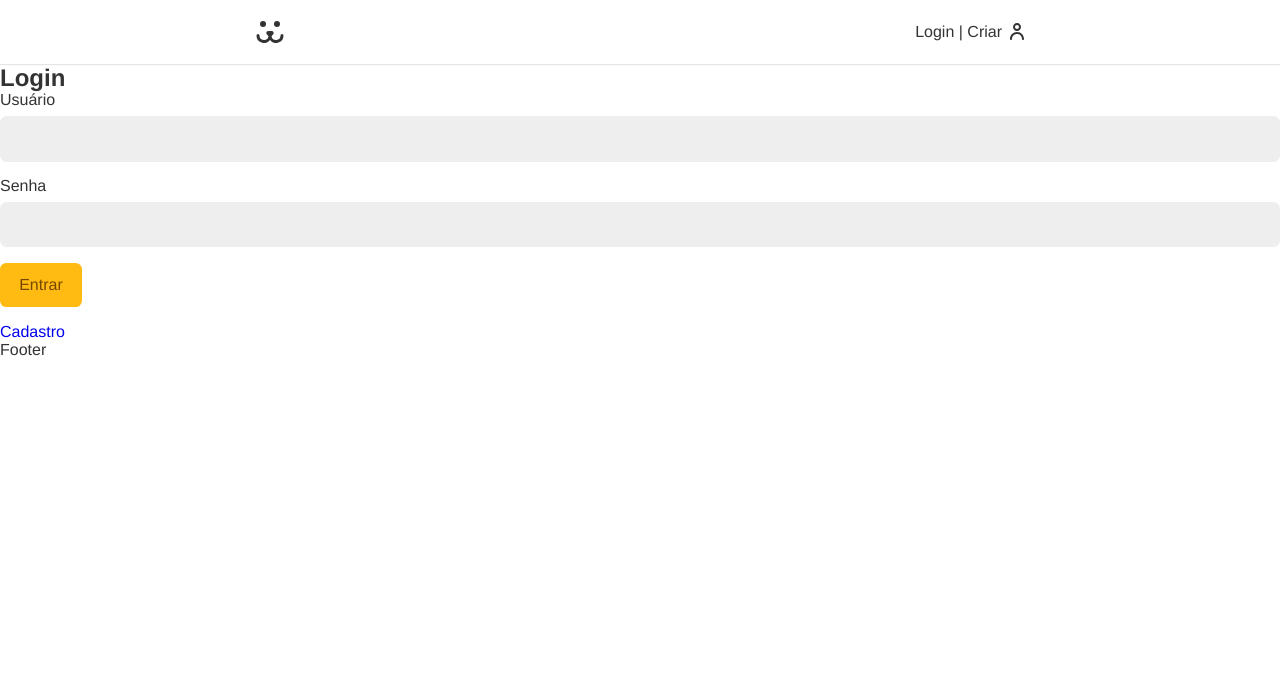
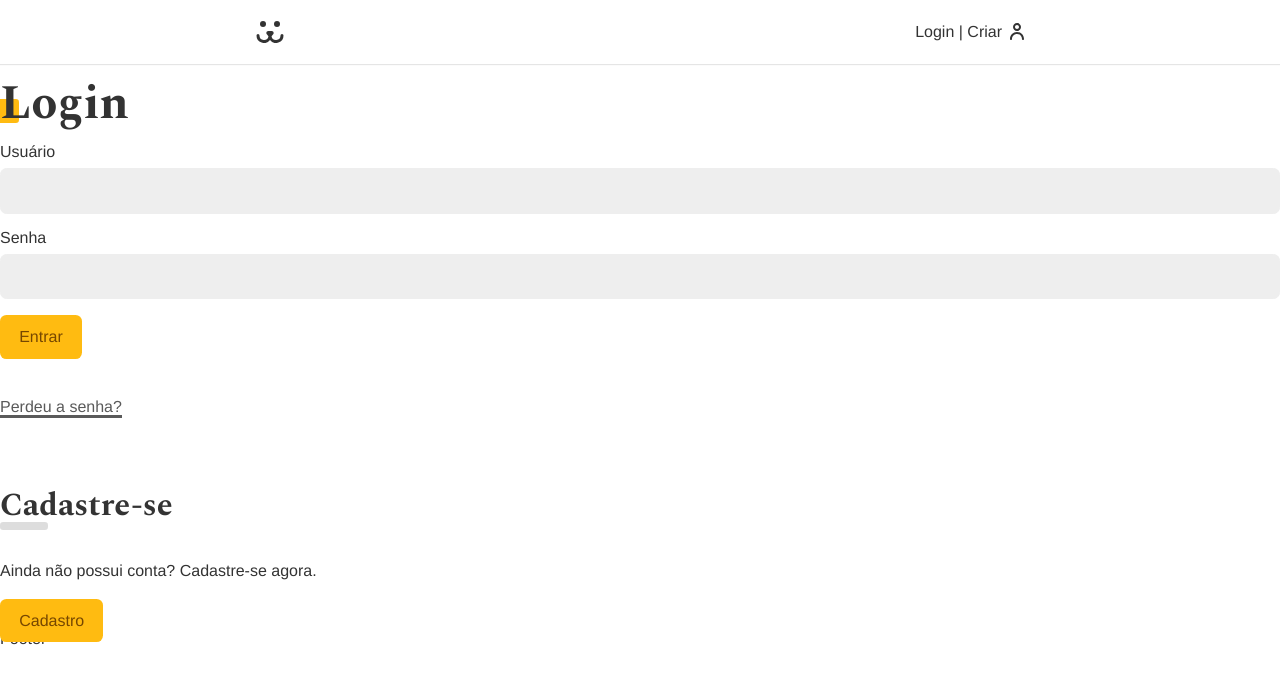
Before and after one commit to niusdev/AumigosSocial, a React (Vite) app: page /login in a window 1280 px wide. Shown: the top 684 px of the page. Built offline with nearby package versions, Linux system fonts and the light colour scheme.

Commit message:
feat: include adding token validation, user logout, and auto-login functions, and improving the login function and LoginForm styles

```diff
--- a/src/App.css
+++ b/src/App.css
@@ -1,3 +1,4 @@
+@import url("https://fonts.googleapis.com/css2?family=Spectral:wght@400;700&display=swap");
 * {
   box-sizing: border-box;
 }
@@ -41,6 +42,7 @@
 
 a {
   text-decoration: none;
+  color: #333;
 }
 
 .container {
@@ -48,3 +50,52 @@
   padding: 0 1rem;
   margin: 0 auto;
 }
+
+
+.title {
+  font-family: var(--type-second);
+  line-height: 1;
+  font-size: 3rem;
+  margin: 1rem 0;
+  position: relative;
+  z-index: 1;
+}
+
+.title::after {
+  content: '';
+  display: block;
+  width: 1.5rem;
+  height: 1.5rem;
+  background: #fb1;
+  position: absolute;
+  bottom: 5px;
+  left: -5px;
+  border-radius: .2rem;
+  z-index: -1;
+  -webkit-border-radius: .2rem;
+  -moz-border-radius: .2rem;
+  -ms-border-radius: .2rem;
+  -o-border-radius: .2rem;
+}
+
+.animeLeft {
+  opacity: 0;
+  transform: translateX(-20px);
+  animation: animeLeft 0.3s forwards;
+  -webkit-transform: translateX(-20px);
+  -moz-transform: translateX(-20px);
+  -ms-transform: translateX(-20px);
+  -o-transform: translateX(-20px);
+  -webkit-animation: animeLeft 0.3s forwards;
+}
+
+@keyframes animeLeft {
+  to {
+    opacity: 1;
+    transform: initial;
+    -webkit-transform: initial;
+    -moz-transform: initial;
+    -ms-transform: initial;
+    -o-transform: initial;
+  }
+}
--- a/src/UserStorage.jsx
+++ b/src/UserStorage.jsx
@@ -1,12 +1,26 @@
 import React from "react";
 import { UserContext } from "./UserContext";
-import { TOKEN_POST, USER_GET } from "./api";
+import { TOKEN_POST, TOKEN_VALIDATE_POST, USER_GET } from "./api";
+import { useNavigate } from "react-router-dom";
 
 const UserStorage = ({ children }) => {
   const [data, setData] = React.useState(null);
   const [login, setLogin] = React.useState(false);
   const [loading, setLoading] = React.useState(false);
   const [error, setError] = React.useState(null);
+  const navigate = useNavigate();
+
+  const userLogout = React.useCallback(
+    async function () {
+      setData(null);
+      setError(null);
+      setLoading(false);
+      setLogin(false);
+      window.localStorage.removeItem("token");
+      navigate("/login");
+    },
+    [navigate],
+  );
 
   async function getUser(token) {
     const { url, options } = USER_GET(token);
@@ -17,15 +31,50 @@
   }
 
   async function userLogin(username, password) {
-    const { url, options } = await TOKEN_POST({username, password});
-    const tokenRes = await fetch(url, options);
-    const { token } = await tokenRes.json();
-    window.localStorage.setItem("token", token);
-    getUser(token);
+    try {
+      setError(null);
+      setLoading(true);
+      const { url, options } = TOKEN_POST({ username, password });
+      const tokenRes = await fetch(url, options);
+      if (!tokenRes.ok) throw new Error(`Error: usuário inválido!`);
+      const { token } = await tokenRes.json();
+      window.localStorage.setItem("token", token);
+      await getUser(token);
+      navigate("/conta");
+    } catch (error) {
+      setError(error.message);
+      setLogin(false);
+    } finally {
+      setLoading(false);
+    }
   }
 
+  React.useEffect(() => {
+    async function autoLogin() {
+      const token = window.localStorage.getItem("token");
+      if (!token) return;
+      if (token) {
+        try {
+          setError(null);
+          setLoading(true);
+          const { url, options } = TOKEN_VALIDATE_POST(token);
+          const response = await fetch(url, options);
+          if (!response.ok) throw new Error("Token inválido!");
+          await getUser(token);
+        } catch (error) {
+          userLogout();
+        } finally {
+          setLoading(false);
+        }
+      }
+    }
+    autoLogin();
+  }, [userLogout]);
+
   return (
-    <UserContext.Provider value={{ userLogin, data }}>
+    <UserContext.Provider
+      value={{ userLogin, userLogout, data, error, loading, login }}
+    >
       {children}
     </UserContext.Provider>
   );
--- a/src/api.jsx
+++ b/src/api.jsx
@@ -13,6 +13,18 @@
   };
 }
 
+export function TOKEN_VALIDATE_POST(token) {
+  return {
+    url: API_URL + "/jwt-auth/v1/token/validate",
+    options: {
+      method: "POST",
+      headers: {
+        Authorization: "Bearer " + token,
+      },
+    },
+  };
+}
+
 export function USER_GET(token) {
   return {
     url: API_URL + "/api/user",
--- a/src/components/Header.jsx
+++ b/src/components/Header.jsx
@@ -5,7 +5,7 @@
 import { UserContext } from "../UserContext";
 
 const Header = () => {
-  const { data } = useContext(UserContext);
+  const { data, userLogout } = useContext(UserContext);
 
   return (
     <header className={styles.header}>
@@ -14,9 +14,12 @@
           <Dogs />
         </Link>
         {data ? (
-          <Link to="/conta" className={styles.login}>
-            {data.nome}
-          </Link>
+          <div>
+            <Link to="/conta" className={styles.login}>
+              {data.nome}
+            </Link>
+            <button onClick={userLogout}>Sair</button>
+          </div>
         ) : (
           <Link to="/login" className={styles.login}>
             Login | Criar
--- /dev/null
+++ b/src/components/Helpers/Error.jsx
@@ -0,0 +1,8 @@
+import React from "react";
+
+const Error = ({error}) => {
+  if (!error) return null;
+  return <p style={{ color: "#f31", margin: "1rem 0" }}>{error}</p>;
+};
+
+export default Error;
--- a/src/components/Login/Login.jsx
+++ b/src/components/Login/Login.jsx
@@ -1,21 +1,25 @@
-import React from 'react'
-import { Route, Routes } from 'react-router-dom'
-import LoginForm from './LoginForm'
-import LoginCreate from './LoginCreate'
-import LoginPasswordLost from './LoginPasswordLost'
-import LoginPasswordReset from './LoginPasswordReset'
+import React, { useContext } from "react";
+import { Navigate, Route, Routes } from "react-router-dom";
+import LoginForm from "./LoginForm";
+import LoginCreate from "./LoginCreate";
+import LoginPasswordLost from "./LoginPasswordLost";
+import LoginPasswordReset from "./LoginPasswordReset";
+import { UserContext } from "../../UserContext";
 
 const Login = () => {
+  const { login } = useContext(UserContext);
+  if (login === true) return <Navigate to={"/conta"} />;
+
   return (
     <div>
       <Routes>
-        <Route index element={<LoginForm/>}/>
-        <Route path='criar' element={<LoginCreate/>}/>
-        <Route path='perdeu' element={<LoginPasswordLost/>}/>
-        <Route path='resetar' element={<LoginPasswordReset/>}/>
+        <Route index element={<LoginForm />} />
+        <Route path="criar" element={<LoginCreate />} />
+        <Route path="perdeu" element={<LoginPasswordLost />} />
+        <Route path="resetar" element={<LoginPasswordReset />} />
       </Routes>
     </div>
-  )
-}
+  );
+};
 
-export default Login
+export default Login;
--- a/src/components/Login/LoginForm.jsx
+++ b/src/components/Login/LoginForm.jsx
@@ -4,30 +4,43 @@
 import Button from "../Forms/Button";
 import useForm from "../../hooks/useForm";
 import { UserContext } from "../../UserContext";
+import Error from "../Helpers/Error";
+import styles from "./LoginForm.module.css";
+import stylesBtn from "../Forms/Button.module.css";
 
 const LoginForm = () => {
   const username = useForm();
   const password = useForm();
-  const { userLogin } = React.useContext(UserContext);
+  const { userLogin, error, loading } = React.useContext(UserContext);
+
   async function handleSubmit(event) {
     event.preventDefault();
-
     if (username.validate() && password.validate()) {
       userLogin(username.value, password.value);
     }
   }
 
   return (
-    <section>
-      <h1>Login</h1>
-      <form onSubmit={handleSubmit}>
+    <section className="animeLeft">
+      <h1 className="title">Login</h1>
+      <form className={styles.form} onSubmit={handleSubmit}>
         <Input label="Usuário" type="text" name="username" {...username} />
         <Input label="Senha" type="password" name="password" {...password} />
-
-        <Button>Entrar</Button>
+        {loading ? (
+          <Button disabled>Carregando...</Button>
+        ) : (
+          <Button>Entrar</Button>
+        )}
+        <Error error={error} />
       </form>
-
-      <Link to="/login/criar">Cadastro</Link>
+      <Link className={styles.perdeu} to="/login/perdeu">
+        Perdeu a senha?
+      </Link>
+      <div className={styles.cadastro}>
+        <h2 className={styles.subtitle}>Cadastre-se</h2>
+        <p>Ainda não possui conta? Cadastre-se agora.</p>
+        <Link className={stylesBtn.button} to="/login/criar">Cadastro</Link>
+      </div>
     </section>
   );
 };
--- /dev/null
+++ b/src/components/Login/LoginForm.module.css
@@ -0,0 +1,45 @@
+.form {
+  margin-bottom: 2rem;
+}
+
+.perdeu {
+  display: inline-block;
+  color: #5a5a5a;
+  padding: 0.5rem 0;
+  line-height: 1;
+}
+
+.perdeu::after{
+    content: '';
+    display: block;
+    background: currentColor;
+    height: 3px;
+    width: 100%;
+}
+
+.cadastro {
+    margin-top: 4rem;
+}
+
+.cadastro p{
+    margin: 2rem 0;
+}
+
+.subtitle {
+    font-family: var(--type-second);
+    line-height: 1;
+    font-size: 2rem;
+}
+
+.subtitle::after{
+    content: '';
+    display: block;
+    background: #ddd;
+    height: .5rem;
+    width: 3rem;
+    border-radius: .2rem;
+    -webkit-border-radius: .2rem;
+    -moz-border-radius: .2rem;
+    -ms-border-radius: .2rem;
+    -o-border-radius: .2rem;
+}
--- a/vite.config.js
+++ b/vite.config.js
@@ -2,7 +2,6 @@
 import react from '@vitejs/plugin-react';
 import svgr from 'vite-plugin-svgr';
 
-// https://vitejs.dev/config/
 export default defineConfig({
   plugins: [react(), svgr()],
 });
```
Also changed, not shown: eslint.config.js (+15 -13 lines), package.json (line endings or trailing spaces), 1 other file (tests, documents, lock files or other folders).
